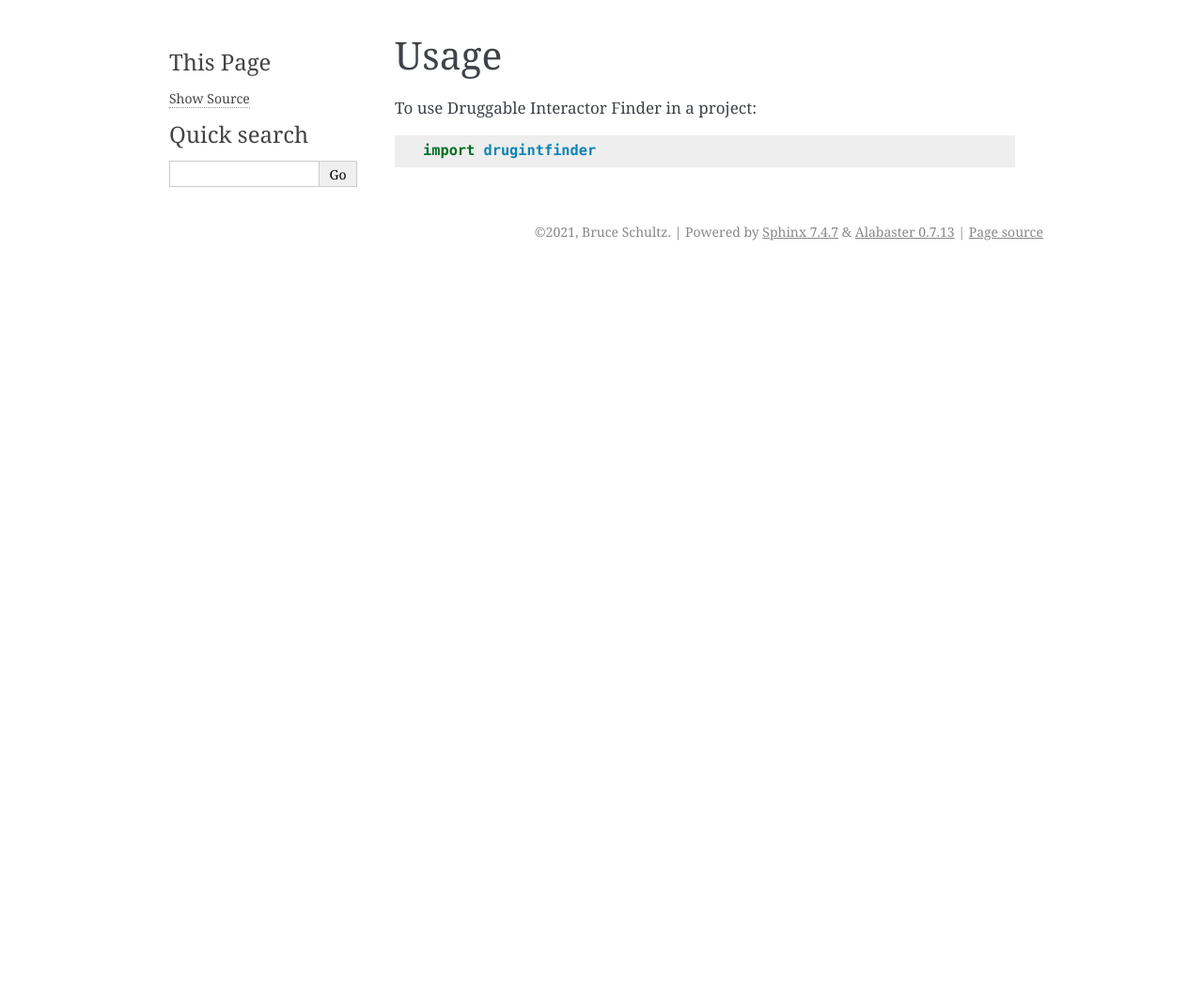
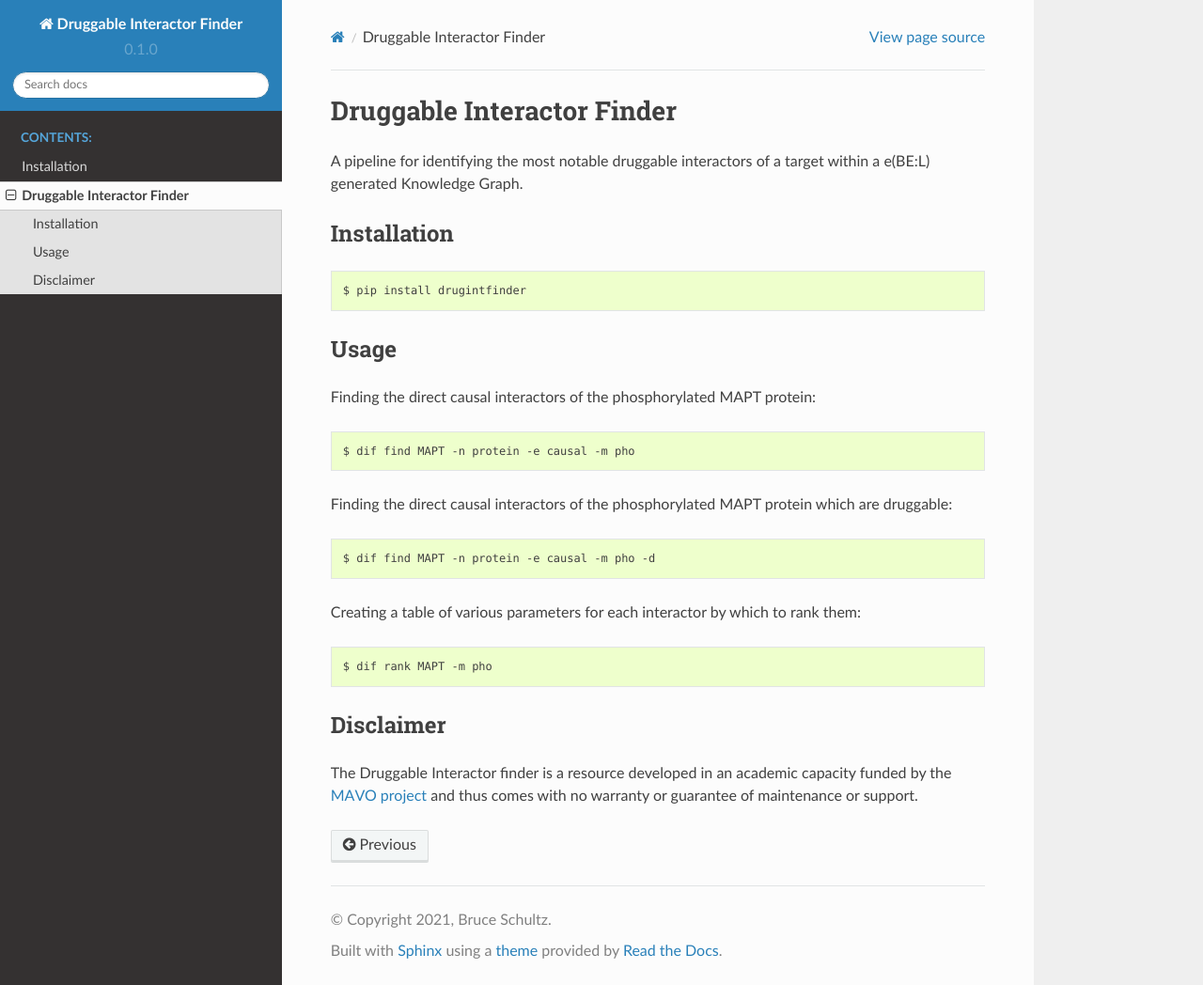
Before and after one commit to e-bel/drugintfinder, a Sphinx documentation site: the page built from docs/source/usage.rst, in a window 1280 px wide and 1048 px high. Shown: the whole window at 94% size. Built offline with Sphinx 7.4.7 and the Read the Docs theme 2.0.0, drawn with Linux system fonts in a browser that asks for light colours; pages that are not in the unit, such as notebooks, are missing from menus.

Commit message:
docs: fix references

```diff
--- /dev/null
+++ b/docs/source/cli.rst
@@ -0,0 +1,6 @@
+Command Line Interface
+======================
+DrugIntFinder commands.
+
+.. click:: drugintfinder.cli:main
+   :prog: dif
--- a/docs/source/conf.py
+++ b/docs/source/conf.py
@@ -1,7 +1,7 @@
 import os
 import drugintfinder
 import sys
-sys.path.insert(0, os.path.abspath('..'))
+sys.path.insert(0, os.path.abspath('../../drugintfinder'))
 
 # -- General configuration ---------------------------------------------
 
@@ -11,15 +11,15 @@
 
 # Add any Sphinx extension module names here, as strings. They can be
 # extensions coming with Sphinx (named 'sphinx.ext.*') or your custom ones.
-extensions = ['sphinx.ext.autodoc', 'sphinx.ext.viewcode']
+extensions = [
+    'sphinx.ext.autodoc',
+    'sphinx.ext.intersphinx',
+    'sphinx_click.ext',
+]
 
 # Add any paths that contain templates here, relative to this directory.
 templates_path = ['_templates']
 
-# The suffix(es) of source filenames.
-# You can specify multiple suffix as a list of string:
-#
-# source_suffix = ['.rst', '.md']
 source_suffix = '.rst'
 
 # The master toctree document.
@@ -36,6 +36,7 @@
 #
 # The short X.Y version.
 version = drugintfinder.__version__
+
 # The full version, including alpha/beta/rc tags.
 release = drugintfinder.__version__
 
@@ -63,7 +64,7 @@
 # The theme to use for HTML and HTML Help pages.  See the documentation for
 # a list of builtin themes.
 #
-html_theme = 'alabaster'
+html_theme = 'sphinx_rtd_theme'
 
 # Theme options are theme-specific and customize the look and feel of a
 # theme further.  For a list of options available for each theme, see the
@@ -74,7 +75,7 @@
 # Add any paths that contain custom static files (such as style sheets) here,
 # relative to this directory. They are copied after the builtin static files,
 # so a file named "default.css" will overwrite the builtin "default.css".
-html_static_path = ['_static']
+html_static_path = []
 
 
 # -- Options for HTMLHelp output ---------------------------------------
--- a/docs/source/contributing.rst
+++ /dev/null
@@ -1 +0,0 @@
-.. include:: ../../CONTRIBUTING.rst
--- a/docs/source/history.rst
+++ /dev/null
@@ -1 +0,0 @@
-.. include:: ../../HISTORY.rst
--- a/docs/source/readme.rst
+++ /dev/null
@@ -1 +0,0 @@
-.. include:: ../../README.rst
--- a/docs/source/usage.rst
+++ b/docs/source/usage.rst
@@ -1,7 +1,69 @@
-=====
+===========================
+Druggable Interactor Finder
+===========================
+
+A pipeline for identifying the most notable druggable interactors of a target within a e(BE:L) generated
+Knowledge Graph.
+
+
+Installation
+------------------------------------------------------
+
+.. code-block:: sh
+
+    $ pip install drugintfinder
+
+
 Usage
-=====
+--------
+Finding the direct causal interactors of the phosphorylated MAPT protein:
 
-To use Druggable Interactor Finder in a project::
+.. code-block:: sh
 
-    import drugintfinder
+    $ dif find MAPT -n protein -e causal -m pho
+
+Finding the direct causal interactors of the phosphorylated MAPT protein which are druggable:
+
+.. code-block:: sh
+
+    $ dif find MAPT -n protein -e causal -m pho -d
+
+Creating a table of various parameters for each interactor by which to rank them:
+
+.. code-block:: sh
+
+    $ dif rank MAPT -m pho
+
+
+Disclaimer
+----------
+
+The Druggable Interactor finder is a resource developed in an academic capacity funded by the
+`MAVO project <https://www.scai.fraunhofer.de/en/business-research-areas/bioinformatics/projects.html>`_
+and thus comes with no warranty or guarantee of maintenance or support.
+
+
+.. |pypi| image:: https://img.shields.io/pypi/v/drugintfinder.svg
+        :target: https://pypi.python.org/pypi/drugintfinder
+
+.. |travis| image:: https://img.shields.io/travis/e-bel/drugintfinder.svg
+        :target: https://travis-ci.org/cebel/drugintfinder
+
+.. |docs| image:: https://readthedocs.org/projects/drugintfinder/badge/?version=latest
+        :target: https://ebel-rest.readthedocs.io/en/latest/?badge=latest
+        :alt: Documentation Status
+
+.. |pypi_license| image:: https://img.shields.io/pypi/l/drugintfinder.svg
+    :target: https://pypi.python.org/pypi/drugintfinder
+    :alt: MIT License
+
+.. |python_versions| image:: https://img.shields.io/pypi/pyversions/drugintfinder.svg
+    :alt: Stable Supported Python Versions
+
+.. |coverage| image:: https://codecov.io/gh/e-bel/drugintfinder/coverage.svg?branch=master
+    :target: https://codecov.io/gh/e-bel/drugintfinder?branch=master
+    :alt: Coverage Status
+
+.. |build| image:: https://travis-ci.com/e-bel/drugintfinder.svg?branch=master
+    :target: https://travis-ci.com/e-bel/drugintfinder
+    :alt: Build Status
```
